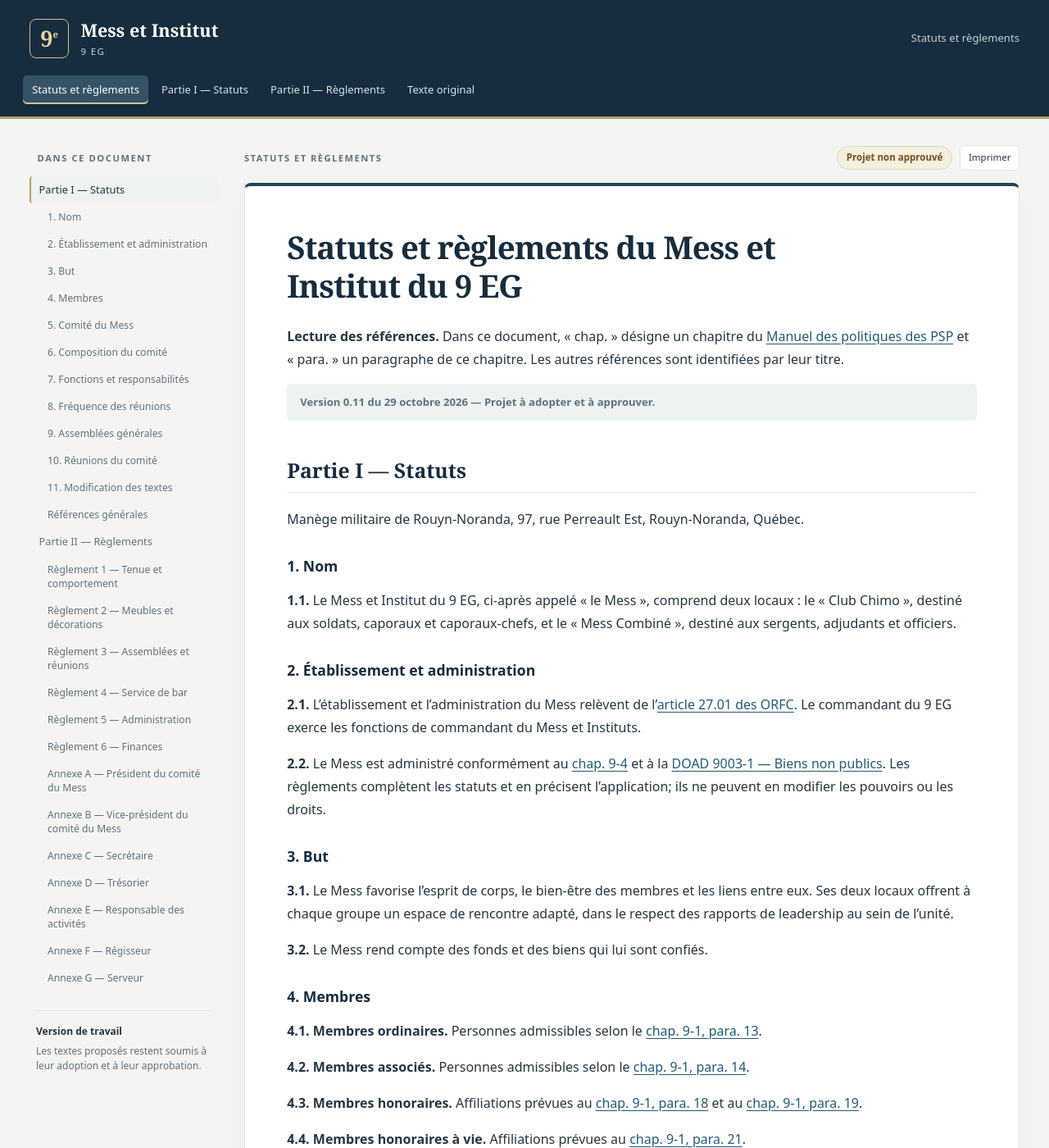
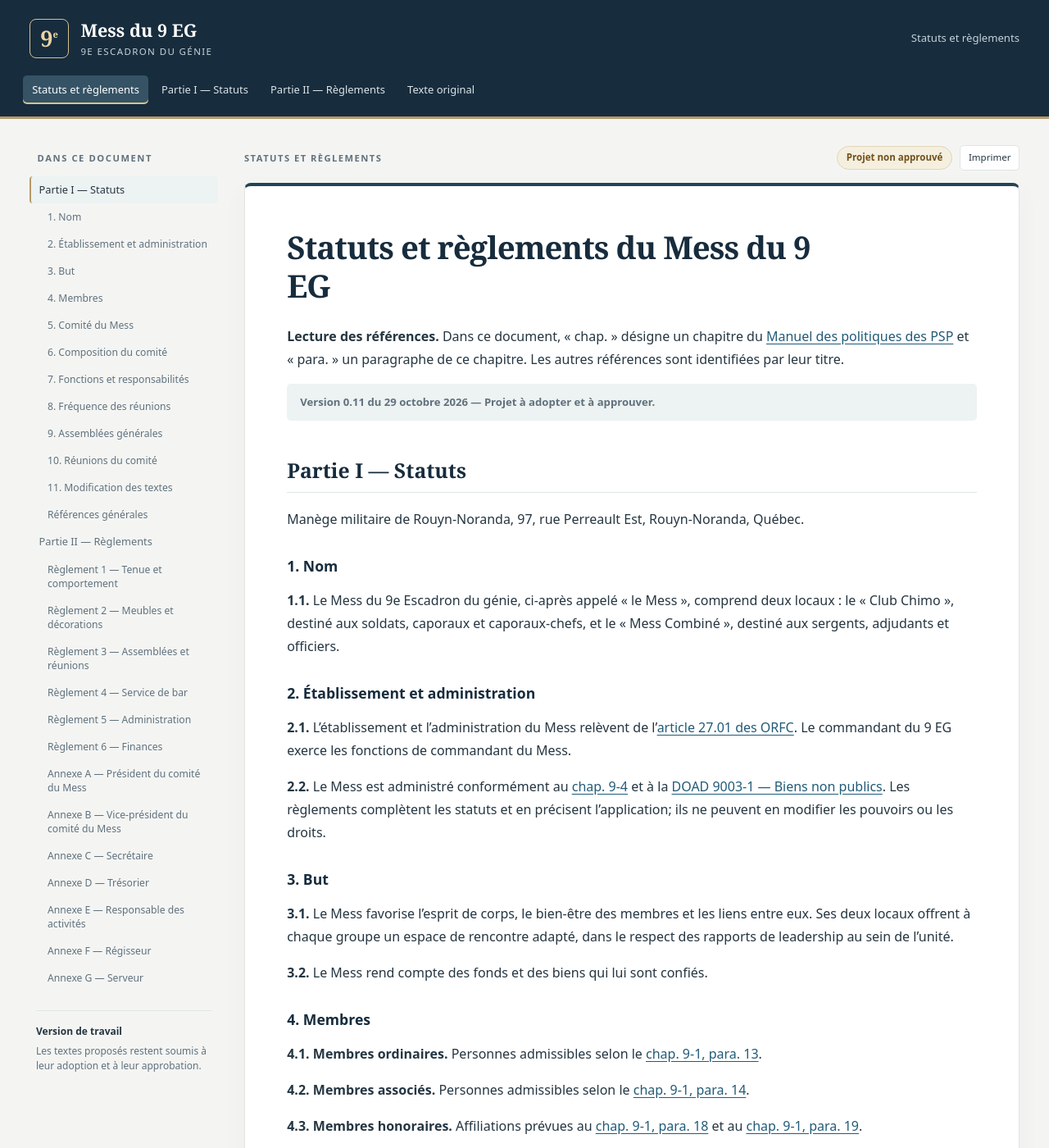
Before and after one commit to shocktubeM81/mess-9eg, a Jekyll site: the page built from index.md, in a window 1280 px wide and 1400 px high. Shown: the whole window at 82% size. Built offline with Jekyll 4.4.1, drawn with Linux system fonts in a browser that asks for light colours; some of the changed text lies outside the part shown.

Commit message:
Renommer le Mess du 9 EG et définir son nom au long

```diff
--- a/_config.yml
+++ b/_config.yml
@@ -1,5 +1,5 @@
-title: Statuts et règlements du Mess et Institut du 9 EG
-description: Statuts et règlements du Mess et Institut du 9 EG — Rouyn-Noranda
+title: Statuts et règlements du Mess du 9 EG
+description: Statuts et règlements du Mess du 9 EG — Rouyn-Noranda
 url: https://mess.9eg.ca
 baseurl: ""
 lang: fr-CA
--- a/_includes/textes/statuts.md
+++ b/_includes/textes/statuts.md
@@ -6,7 +6,7 @@ Manège militaire de Rouyn-Noranda, 97, rue Perreault Est, Rouyn-Noranda, Québe
 
 <a id="statuts-p-1-1"></a>
 
-**1.1.** Le Mess et Institut du 9 EG, ci-après appelé « le Mess », comprend deux locaux : le « Club Chimo », destiné aux soldats, caporaux et caporaux-chefs, et le « Mess Combiné », destiné aux sergents, adjudants et officiers.
+**1.1.** Le Mess du 9e Escadron du génie, ci-après appelé « le Mess », comprend deux locaux : le « Club Chimo », destiné aux soldats, caporaux et caporaux-chefs, et le « Mess Combiné », destiné aux sergents, adjudants et officiers.
 
 <a id="statuts-article-2"></a>
 
@@ -14,7 +14,7 @@ Manège militaire de Rouyn-Noranda, 97, rue Perreault Est, Rouyn-Noranda, Québe
 
 <a id="statuts-p-2-1"></a>
 
-**2.1.** L’établissement et l’administration du Mess relèvent de l’[article 27.01 des ORFC](https://www.canada.ca/fr/ministere-defense-nationale/organisation/politiques-normes/ordonnances-reglements-royaux/vol-1-administration/chapitre-27-mess-cantines-instituts.html). Le commandant du 9 EG exerce les fonctions de commandant du Mess et Instituts.
+**2.1.** L’établissement et l’administration du Mess relèvent de l’[article 27.01 des ORFC](https://www.canada.ca/fr/ministere-defense-nationale/organisation/politiques-normes/ordonnances-reglements-royaux/vol-1-administration/chapitre-27-mess-cantines-instituts.html). Le commandant du 9 EG exerce les fonctions de commandant du Mess.
 
 <a id="statuts-p-2-2"></a>
 
--- a/_layouts/default.html
+++ b/_layouts/default.html
@@ -15,9 +15,9 @@
   <div class="reading-progress" id="reading-progress" aria-hidden="true"></div>
   <header class="site-header">
     <div class="site-header-inner">
-      <a class="brand" href="{{ '/' | relative_url }}" aria-label="Mess et Institut, accueil">
+      <a class="brand" href="{{ '/' | relative_url }}" aria-label="Mess du 9 EG, accueil">
         <span class="brand-emblem" aria-hidden="true">9<sup>e</sup></span>
-        <span class="brand-wordmark"><strong>Mess et Institut</strong><span>9 EG</span></span>
+        <span class="brand-wordmark"><strong>Mess du 9 EG</strong><span>9e Escadron du génie</span></span>
       </a>
       <span class="header-caption">Statuts et règlements</span>
     </div>
@@ -55,7 +55,7 @@
         </div>
       </div>
       <article class="document-content" id="document">{{ content }}</article>
-      <footer class="document-footer"><span>Mess et Institut · 9 EG</span><a href="https://github.com/shocktubeM81/mess-9eg/tree/revision-documents-2026-10-28">Consulter le dépôt GitHub</a></footer>
+      <footer class="document-footer"><span>Mess du 9 EG</span><a href="https://github.com/shocktubeM81/mess-9eg/tree/revision-documents-2026-10-28">Consulter le dépôt GitHub</a></footer>
     </main>
   </div>
   <button id="toc-toggle" class="toc-toggle" type="button" aria-controls="sidebar" aria-expanded="false" hidden>☰ Sommaire</button>
--- a/index.md
+++ b/index.md
@@ -1,10 +1,10 @@
 ---
 layout: default
-title: Statuts et règlements du Mess et Institut du 9 EG
+title: Statuts et règlements du Mess du 9 EG
 document_label: Statuts et règlements
 ---
 
-# Statuts et règlements du Mess et Institut du 9 EG
+# Statuts et règlements du Mess du 9 EG
 
 {% include conventions-references.md %}
 
```
Also changed, not shown: README.md.
